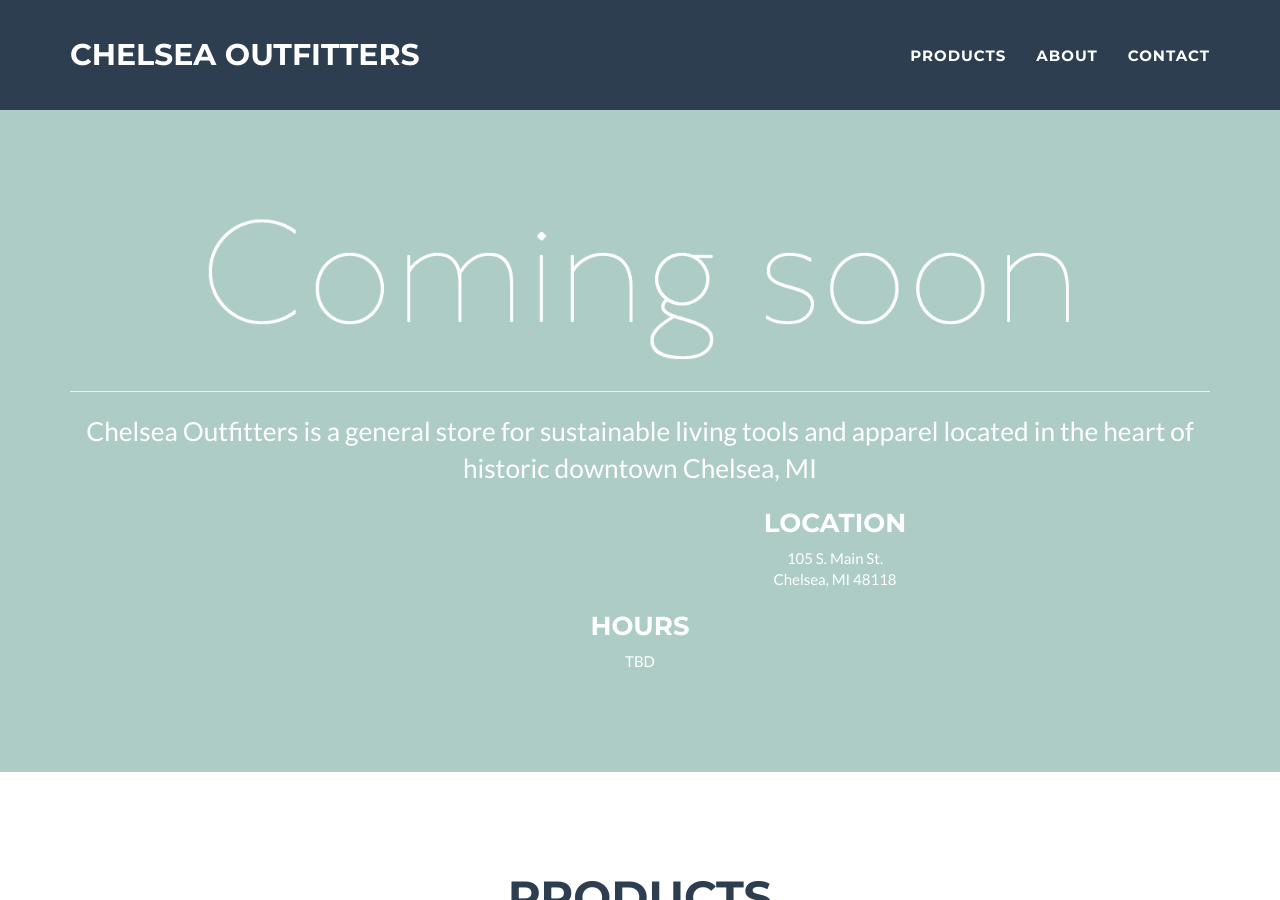
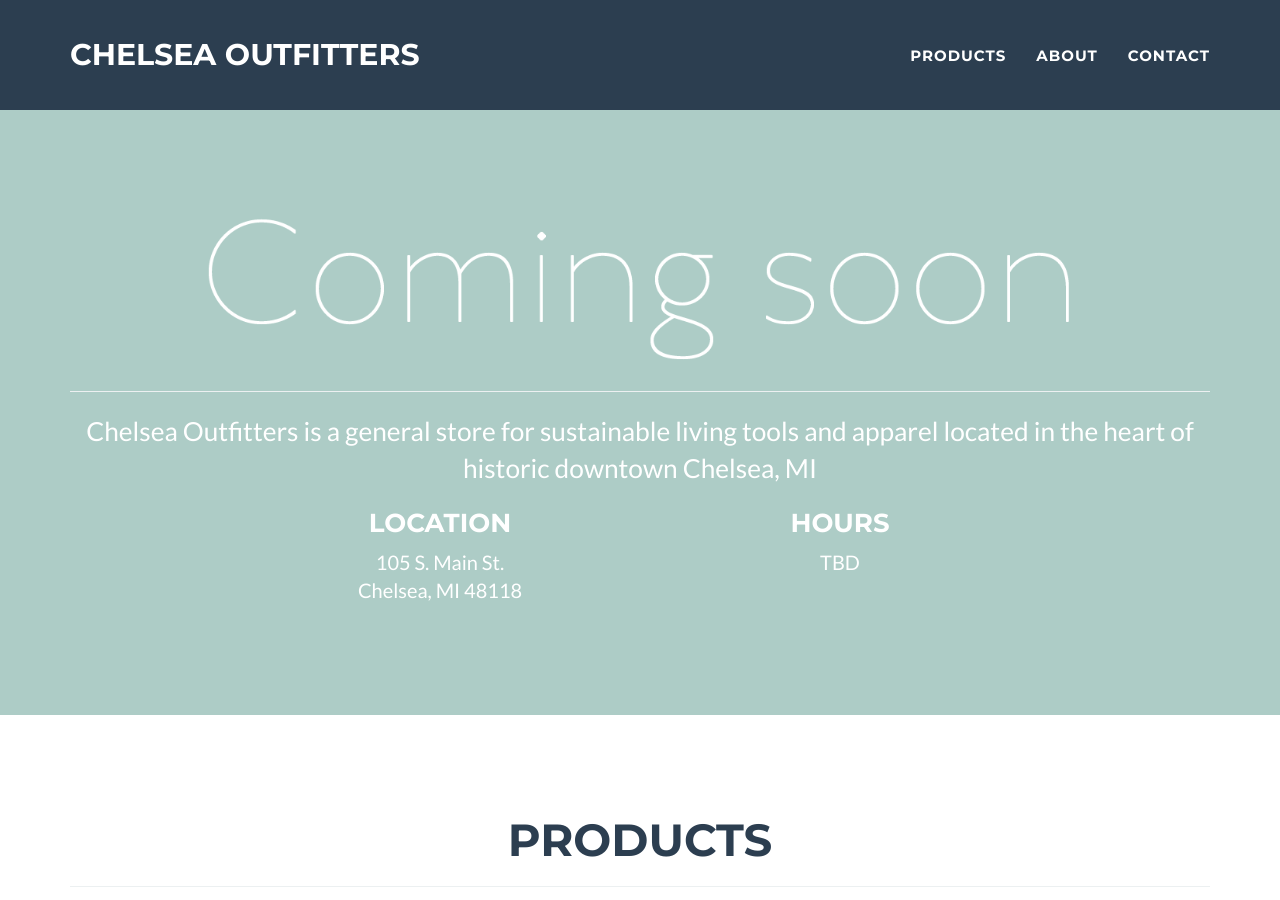
Before and after one commit to matttrenary/chelsea_outfitters, a Jekyll site: the page built from _posts/2014-07-18-project-1.markdown, in a window 1280 px wide and 900 px high. Built offline with Jekyll 4.4.1, drawn with Linux system fonts in a browser that asks for light colours.

Commit message:
Update header.html

```diff
--- a/_includes/header.html
+++ b/_includes/header.html
@@ -11,14 +11,16 @@
           <span class="skills">{{ site.skills }}</span>
         </div>
       </div>
-      <div class="col-lg-12 col-lg-offset-2">
-        <h3>Location</h3>
-        105 S. Main St.<br>
-        Chelsea, MI 48118
-      </div>
-      <div class="col-lg-12">
-        <h3>Hours</h3>
-        TBD
+      <div class="row">
+        <div class="col-lg-4 col-lg-offset-2">
+          <h3>Location</h3>
+          <p>105 S. Main St.<br>
+          Chelsea, MI 48118</p>
+        </div>
+        <div class="col-lg-4">
+          <h3>Hours</h3>
+          <p>TBD</p>
+        </div>
       </div>
     </div>
   </div>
```
